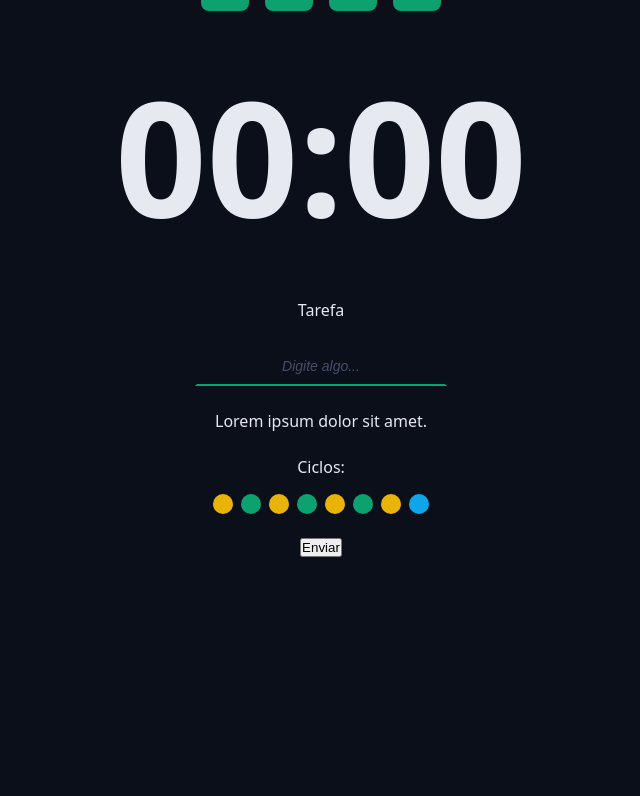
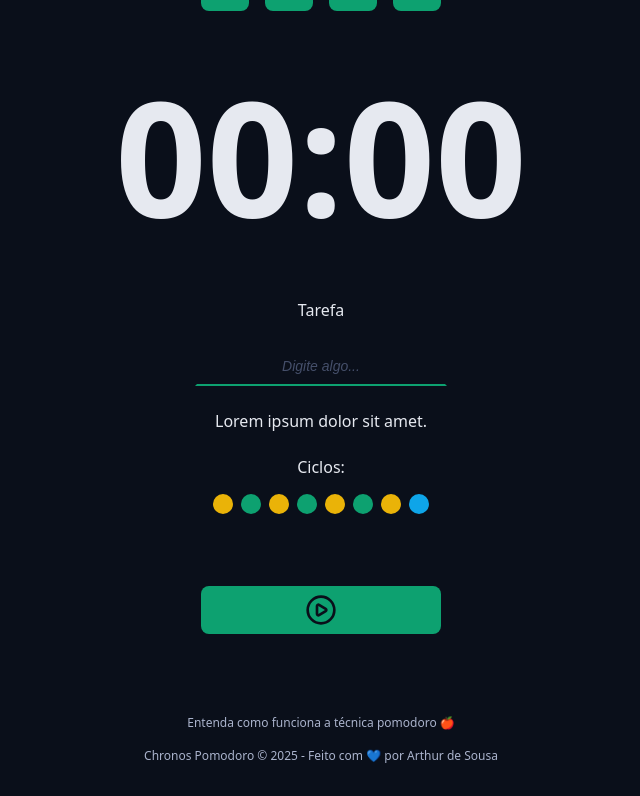
Before and after one commit to sousa2323/chronos-pomodoro, a React (Vite) app: page / in a window 1280 px wide. Shown: the part 256-1052 px from the top of the page, without its empty margins (319-959 px from the left). Before the commit the page ends 845 px from the top, so only its background shows below. Built offline with nearby package versions, Linux system fonts and the light colour scheme.

Commit message:
Componente footer criado e estilizado, seguindo o padrão do sistema

```diff
--- a/src/App.tsx
+++ b/src/App.tsx
@@ -7,6 +7,9 @@
 import { CountDown } from './components/CountDown';
 import { DefaultInput } from './components/DefaultInput';
 import { Cycles } from './components/Cycles';
+import { DefaultButton } from './components/DefaultButton';
+import { PlayCircle } from 'lucide-react';
+import { Footer } from './components/Footer';
 
 export function App() {
   return (
@@ -26,7 +29,12 @@
       <Container>
         <form className='form' action=''>
           <div className='formRow'>
-            <DefaultInput labelText='Tarefa' id='meuInput' type='text' placeholder='Digite algo...' />
+            <DefaultInput
+              labelText='Tarefa'
+              id='meuInput'
+              type='text'
+              placeholder='Digite algo...'
+            />
           </div>
 
           <div className='formRow'>
@@ -38,9 +46,13 @@
           </div>
 
           <div className='formRow'>
-            <button>Enviar</button>
+            <DefaultButton icon={<PlayCircle />} />
           </div>
         </form>
+      </Container>
+
+      <Container>
+        <Footer />
       </Container>
     </>
   );
--- /dev/null
+++ b/src/components/DefaultButton/index.tsx
@@ -0,0 +1,16 @@
+import styles from './styles.module.css';
+
+type DefaultButtonProps = {
+  icon: React.ReactNode;
+  color?: 'green' | 'red';
+} & React.ComponentProps<'button'>;
+
+export function DefaultButton({ icon, color = 'green', ...props }: DefaultButtonProps) {
+  return (
+    <>
+      <button className={`${styles.button} ${styles[color]} `} {...props}>
+        {icon}
+      </button>
+    </>
+  );
+}
--- /dev/null
+++ b/src/components/DefaultButton/styles.module.css
@@ -0,0 +1,33 @@
+.button {
+  border: none;
+  background: var(--primary);
+  color: var(--text-over-primary);
+  display: flex;
+  align-items: center;
+  justify-content: center;
+  min-width: 24rem;
+  padding: 0.8rem;
+  border-radius: 0.8rem;
+  margin: 4.8rem 0;
+  cursor: pointer;
+  transition: all 0.1s ease-in-out;
+}
+
+.button:hover {
+  filter: brightness(80%);
+}
+
+.button svg {
+  width: 3.2rem;
+  height: 3.2rem;
+}
+
+.green {
+  background: var(--primary);
+  color: var(--text-over-primary);
+}
+
+.red {
+  background: var(--error);
+  color: var(--text-over-error);
+}
--- /dev/null
+++ b/src/components/Footer/index.tsx
@@ -0,0 +1,10 @@
+import styles from './styles.module.css';
+
+export function Footer() {
+  return (
+    <footer className={styles.footer}>
+      <a href=''>Entenda como funciona a técnica pomodoro 🍎</a>
+      <a href=''>Chronos Pomodoro &copy; {new Date().getFullYear()} - Feito com 💙 por Arthur de Sousa</a>
+    </footer>
+  );
+}
--- /dev/null
+++ b/src/components/Footer/styles.module.css
@@ -0,0 +1,18 @@
+.footer {
+  display: flex;
+  flex-direction: column;
+  align-items: center;
+  justify-content: center;
+  font-size: 1.2rem;
+  gap: 1.6rem;
+}
+
+.footer a {
+  color: var(--text-muted);
+  text-decoration: none;
+}
+
+.footer a:hover {
+  color: var(--text-muted);
+  text-decoration: underline;
+}
```
